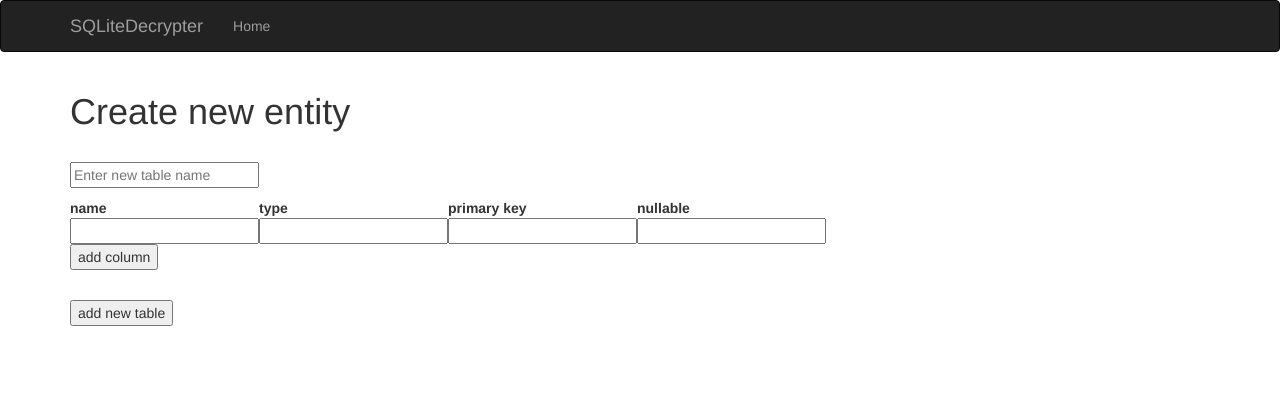
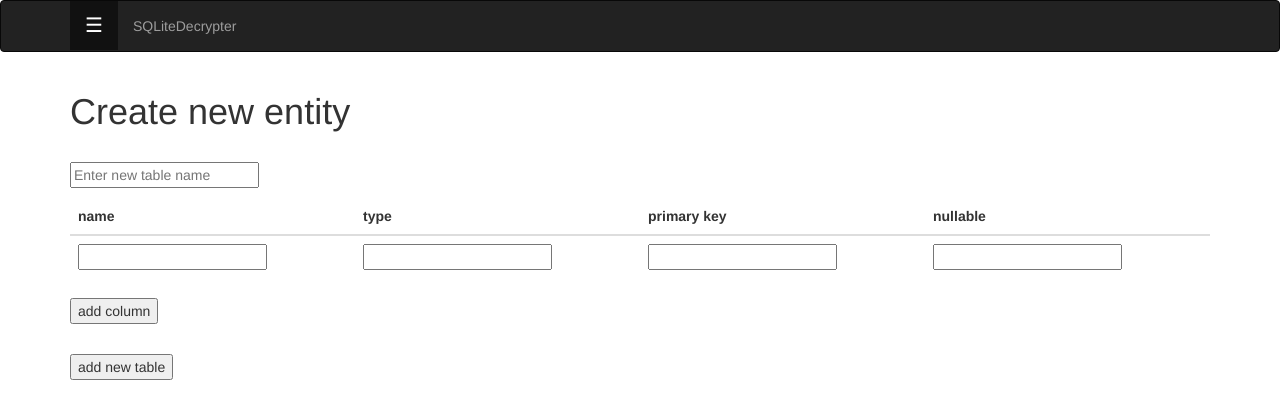
Before and after one commit to DanaAkp/sqlite_decryptor, a Flask app: page /sql_decrypter/add_new_table in a window 1280 px wide. Shown: the top 419 px of the page. Run offline with Flask 2, Linux system fonts and the light colour scheme; some libraries are stand-ins or nearby versions.

Commit message:
fix main page

```diff
--- a/app/static/scripts/create.js
+++ b/app/static/scripts/create.js
@@ -11,7 +11,7 @@ for (let i in attributes) {
     let paragraph = document.createElement('p');
 
     let label_attribute = document.createElement('label');
-    label_attribute.textContent = attributes[i];
+    label_attribute.textContent = capitalize(attributes[i]);
 
     let input_attribute = document.createElement('input');
     input_attribute.type = 'text';
--- a/app/static/scripts/edit.js
+++ b/app/static/scripts/edit.js
@@ -18,7 +18,7 @@ let entity_name = document.getElementById('entity_name').dataset.geocode;
             let paragraph = document.createElement('p');
             console.log(attributes[i]);
             let label_attribute = document.createElement('label');
-            label_attribute.textContent = attributes[i];
+            label_attribute.textContent = capitalize(attributes[i]);
 
             let input_attribute = document.createElement('input');
             input_attribute.type = 'text';
--- a/app/static/scripts/list.js
+++ b/app/static/scripts/list.js
@@ -16,7 +16,7 @@ function create_table() {
     let json = JSON.parse(request.response).json_list;
     for (let i in json) {
         let th = document.createElement('th');
-        th.textContent = json[i];
+        th.textContent = capitalize(json[i]);
         t_head.appendChild(th);
     }
     table.appendChild(t_head);
--- a/app/templates/add_new_table.html
+++ b/app/templates/add_new_table.html
@@ -6,7 +6,7 @@
     <br>
     <p><input type="text" id="new-table-name" placeholder="Enter new table name"></p>
     <div id="input-columns">
-        <table id="columns">
+        <table id="columns" class="table">
             <thead>
             <th>name</th>
             <th>type</th>
--- a/app/templates/base.html
+++ b/app/templates/base.html
@@ -3,20 +3,89 @@
 {% block title %}SQLiteDecrypter{% endblock %}
 
 {% block navbar %}
+    <style>/* Меню боковой панели */
+    .sidepanel {
+        height: 250px; /* Укажите высоту */
+        width: 0; /* 0 ширина-измените это с помощью JavaScript */
+        position: fixed; /* Оставаться на месте */
+        top: 0;
+        left: 0;
+        background-color: #111; /* Черный */
+        overflow-x: hidden; /* Отключить горизонтальную прокрутку */
+        padding-top: 60px; /* Поместите содержимое 60px сверху */
+        transition: 0.5s; /* 0.5 секунды эффект перехода для скольжения в боковой панели */
+    }
+
+    /* Боковая панель ссылок */
+    .sidepanel a {
+        padding: 8px 8px 8px 32px;
+        text-decoration: none;
+        font-size: 25px;
+        color: #818181;
+        display: block;
+        transition: 0.3s;
+    }
+
+    /* При наведении курсора мыши на навигационные ссылки измените их цвет */
+    .sidepanel a:hover {
+        color: #f1f1f1;
+    }
+
+    /* Положение и стиль кнопки закрытия (верхний правый угол) */
+    .sidepanel .closebtn {
+        position: absolute;
+        top: 0;
+        {#left: 5px;#}
+        font-size: 36px;
+        {#margin-left: 5px;#}
+    }
+
+    /* Стиль кнопка, которая используется для открытия боковой панели */
+    .openbtn {
+        font-size: 20px;
+        cursor: pointer;
+        background-color: #111;
+        color: white;
+        padding: 10px 15px;
+        border: none;
+    }
+
+    .openbtn:hover {
+        background-color: #444;
+    } </style>
+    <script>/* Установите ширину боковой панели на 250 пикселей (показать его) */
+    function openNav() {
+        document.getElementById("mySidepanel").style.width = "250px";
+    }
+
+    /* Установите ширину боковой панели в 0 (скройте ее) */
+    function closeNav() {
+        document.getElementById("mySidepanel").style.width = "0";
+    } </script>
     <div class="navbar navbar-inverse" role="navigation">
         <div class="container">
             <div class="navbar-header">
+
+    <div id="mySidepanel" class="sidepanel" style="height: 100vh;">
+        <a href="javascript:void(0)" class="closebtn" onclick="closeNav()">&times;</a>
+        <a href="#">Save</a>
+        <a href="#">Save</a>
+        <a href="#">Save</a>
+        <a href="#">Save</a>
+    </div>
+
+    <button class="openbtn" onclick="openNav()">&#9776;</button>
                 <button type="button" class="navbar-toggle" data-toggle="collapse" data-target=".navbar-collapse">
                     <span class="sr-only">Toggle navigation</span>
                     <span class="icon-bar"></span>
                     <span class="icon-bar"></span>
                     <span class="icon-bar"></span>
                 </button>
-                <a class="navbar-brand" href="{{ url_for('home') }}">SQLiteDecrypter</a>
+{#                <a class="navbar-brand" href="{{ url_for('home') }}">SQLiteDecrypter</a>#}
             </div>
             <div class="navbar-collapse collapse">
                 <ul class="nav navbar-nav">
-                    <li><a href="{{ url_for('home') }}">Home</a></li>
+                    <li><a href="{{ url_for('home') }}">SQLiteDecrypter</a></li>
                 </ul>
                 <div id="list_entity"></div>
             </div>
```
Also changed, not shown: test.db.
